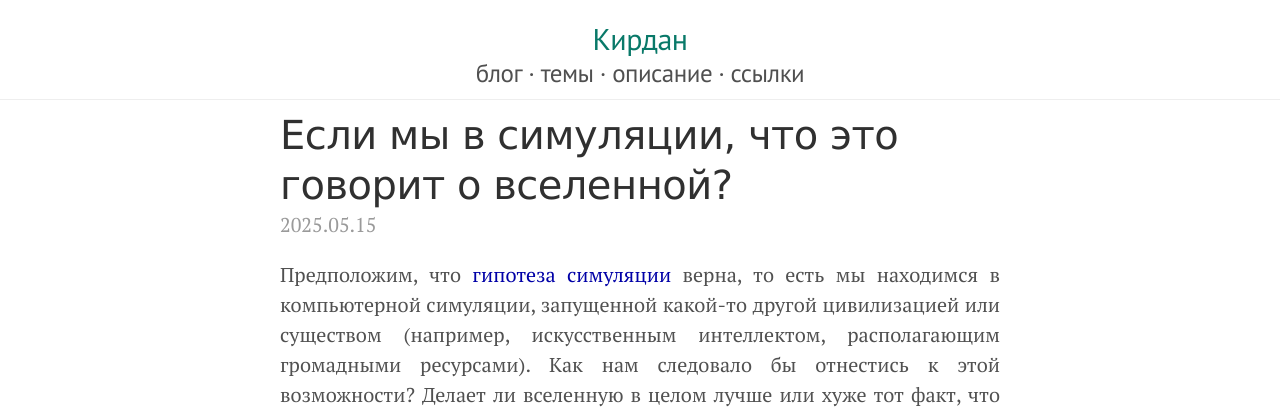
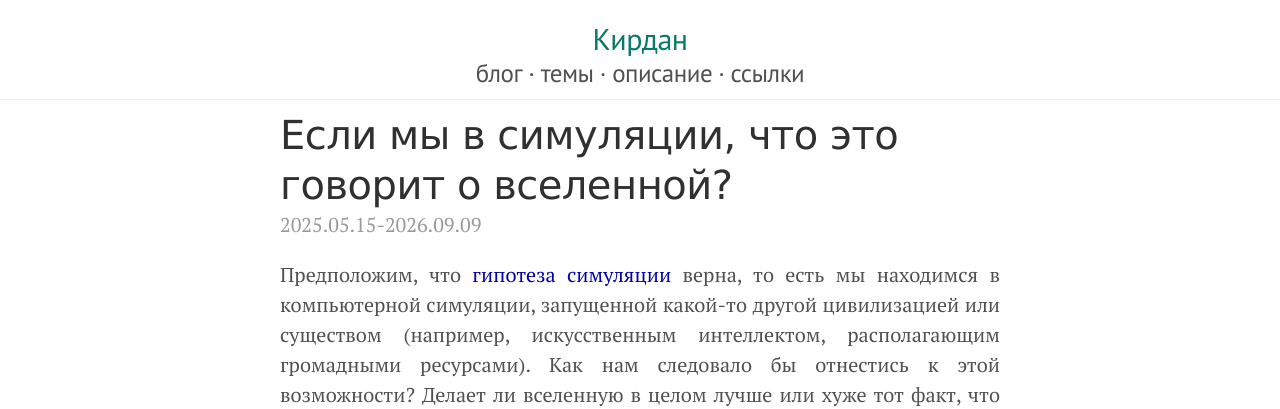
Before and after one commit to KKirdan/kkirdan.github.io, a Jekyll site: the page built from blog/_posts/a/2025-05-15-a7.md, in a window 1280 px wide and 900 px high. Shown: the top 409 px of the window. Built offline with Jekyll 4.4.1, drawn with Linux system fonts in a browser that asks for light colours.

Commit message:
Update 2025-05-15-a7.md

```diff
--- a/blog/_posts/a/2025-05-15-a7.md
+++ b/blog/_posts/a/2025-05-15-a7.md
@@ -8,6 +8,7 @@ tags:
   - счастье_и_несчастье
 importance: 6
 preview: "images/3979e833-0b07-413e-8e93-4b8204bdccf0.jpg"
+updated: 2026.09.09
 ---
 Предположим, что [гипотеза симуляции](https://ru.wikipedia.org/wiki/%D0%93%D0%B8%D0%BF%D0%BE%D1%82%D0%B5%D0%B7%D0%B0_%D1%81%D0%B8%D0%BC%D1%83%D0%BB%D1%8F%D1%86%D0%B8%D0%B8) верна, то есть мы находимся в компьютерной симуляции, запущенной какой-то другой цивилизацией или существом (например, искусственным интеллектом, располагающим громадными ресурсами). Как нам следовало бы отнестись к этой возможности? Делает ли вселенную в целом лучше или хуже тот факт, что внутри нее запущена подобная симуляция?
 
```
